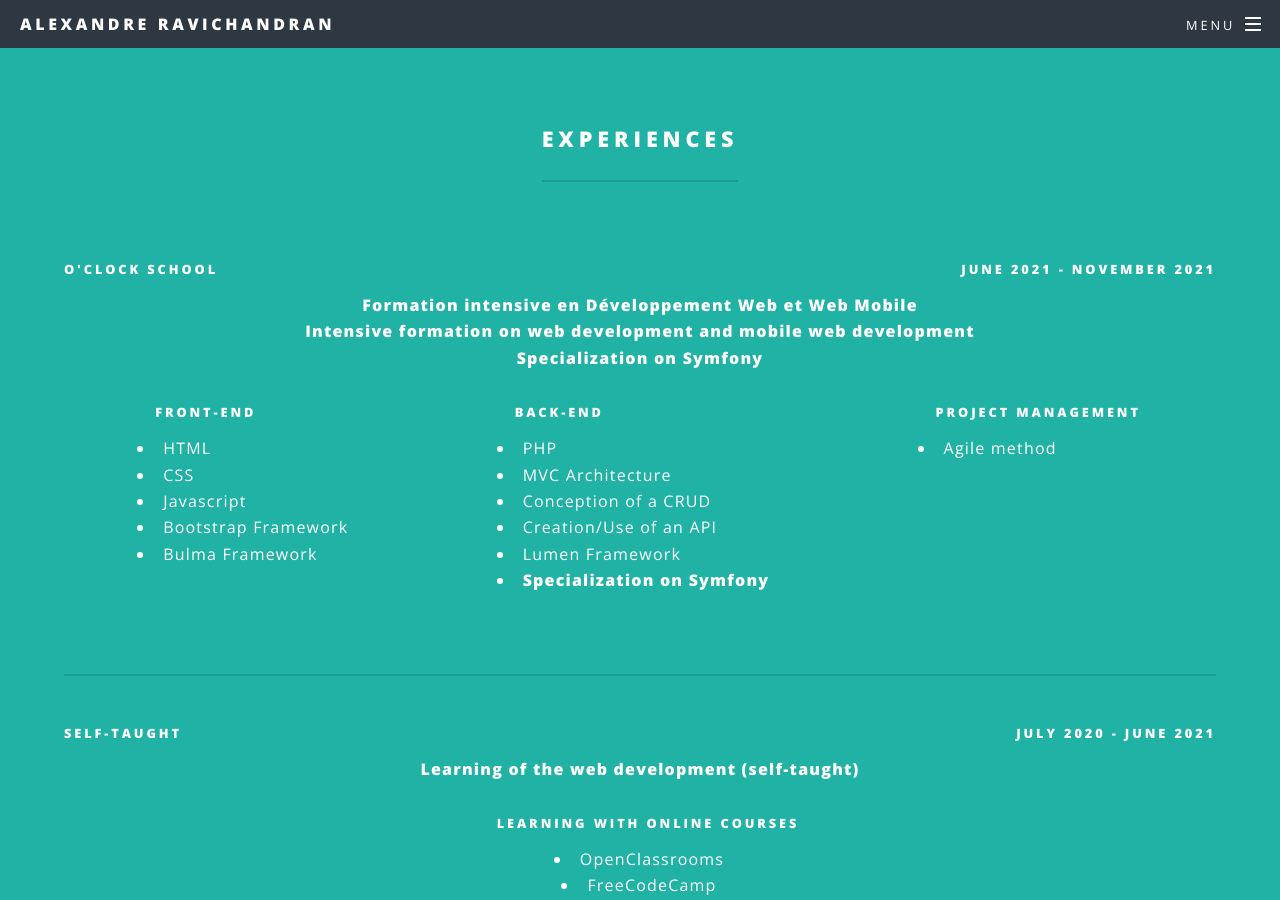
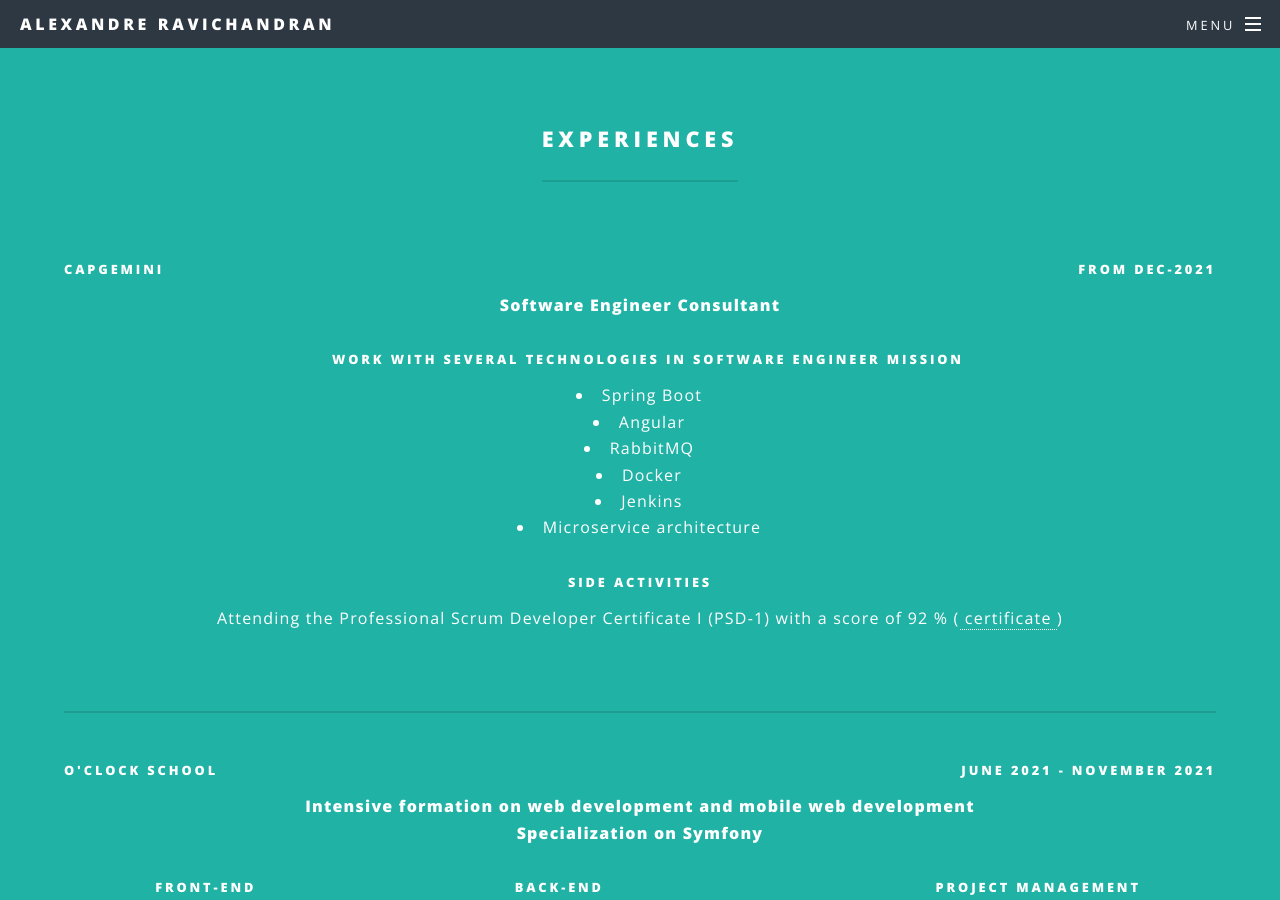
Before and after one commit to AlexandreRavichandran/AlexandreRavichandran.github.io, a Jekyll site: the page built from index.md, in a window 1280 px wide and 900 px high, scrolled down 6171 px. Built offline with Jekyll 4.4.1, drawn with Linux system fonts in a browser that asks for light colours.

Commit message:
Add PSD certificate

```diff
--- a/_layouts/home.html
+++ b/_layouts/home.html
@@ -430,6 +430,36 @@
             </header>
             <div style="display:flex;justify-content: space-between;">
                 <div>
+                    <h5 style="margin-bottom: 0;">Capgemini
+                    </h5>
+                </div>
+                <div>
+                    <h5>From Dec-2021</h5>
+                </div>
+            </div>
+            <p style="font-weight:bold;">Software Engineer Consultant</p>
+            <div
+                style="display:flex;justify-content: center;flex-direction: column;text-align: center;margin-bottom: 20px;color:white">
+                <ul style="display:flex;align-items: center;flex-direction: column;text-align: left;color:white">
+                    <h5>Work with several technologies in software Engineer mission</h5>
+                    <li>Spring Boot</li>
+                    <li>Angular</li>
+                    <li>RabbitMQ</li>
+                    <li>Docker</li>
+                    <li>Jenkins</li>
+                    <li>Microservice architecture</li>
+                </ul>
+
+                <h5>Side activities</h5>
+                <p>Attending the Professional Scrum Developer Certificate I (PSD-1) with a score of 92 %
+                    (<a target="_blank" href="/assets/docs/attestation_professional_scrum_developer_I.pdf">
+                        certificate
+                    </a>)
+                </p>
+            </div>
+            <hr>
+            <div style="display:flex;justify-content: space-between;">
+                <div>
                     <h5 style="margin-bottom: 0;">O'clock school
                     </h5>
                 </div>
@@ -437,7 +467,6 @@
                     <h5>June 2021 - November 2021 </h5>
                 </div>
             </div>
-            <p style="font-weight:bold;margin-bottom: 0;">Formation intensive en Développement Web et Web Mobile</p>
             <p style="font-weight:bold;margin-bottom: 0;">Intensive formation on web development and mobile web
                 development</p>
             <p style="font-weight:bold;">Specialization on Symfony</p>
```
Also changed, not shown: 1 other file.
